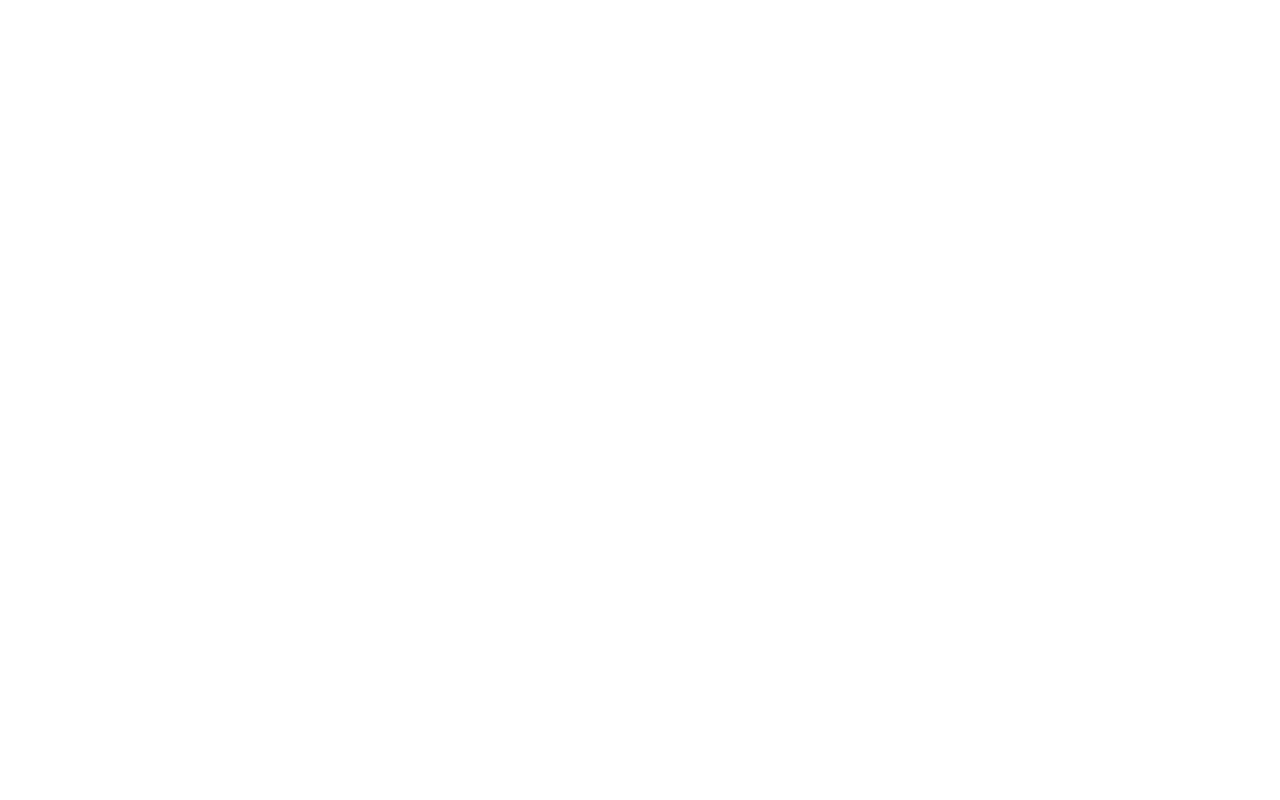
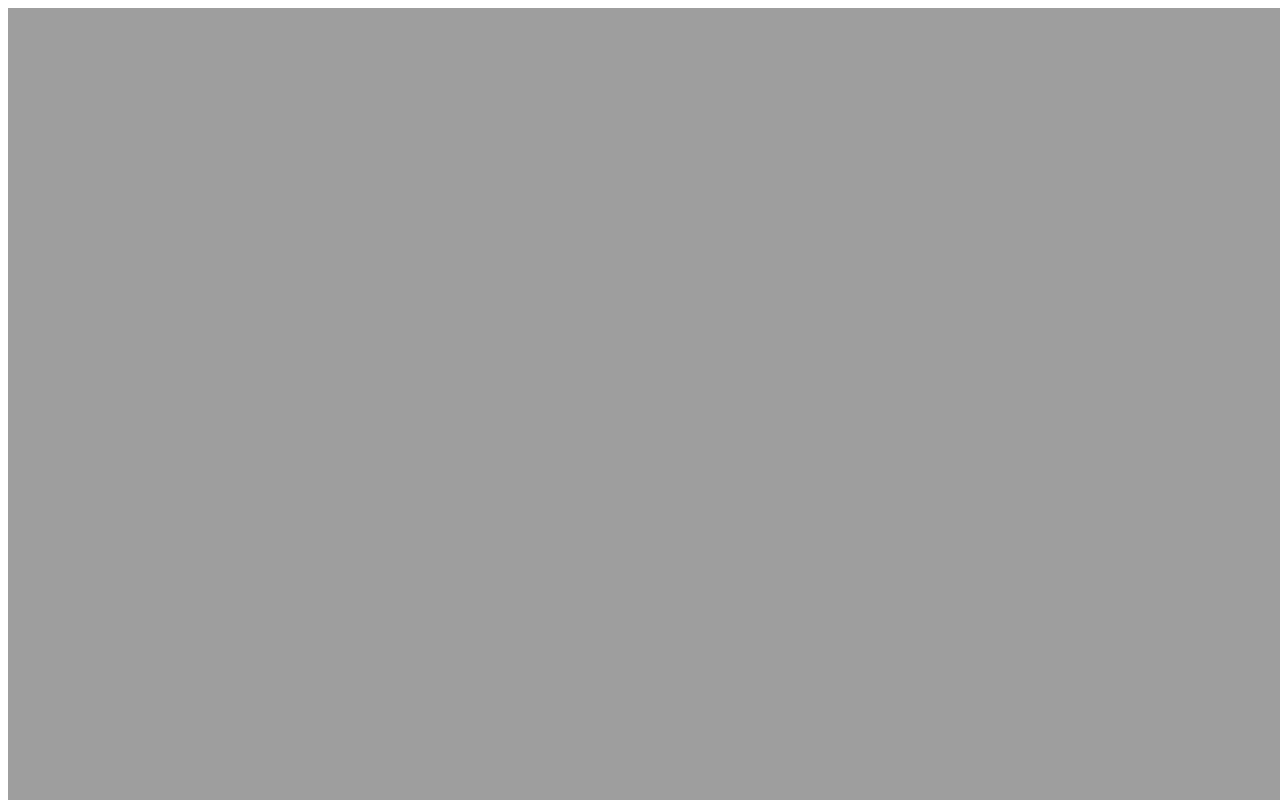
Before and after one commit to lepaya-ssf/lepaya-ssf, a plain HTML site: page index.html in a window 1280 px wide. Shown: the top 800 px of the page. Drawn offline with Linux system fonts and the light colour scheme; the site is published under a folder, as on GitHub Pages, so addresses that start at the root find nothing.

Commit message:
Update index.html

```diff
--- a/index.html
+++ b/index.html
@@ -3,8 +3,7 @@
 
 <head></head>
 <body>
-<div style="width:100vw;min-width:1024px;height:10144px;background-image: url(/img/lepayaBase.png);background-size: contain;background-repeat: no-repeat;">
-
+<img src="./img/lepayaBase.png" style="width: 100vw;height:auto;">
 </div>
 </body>
 </html>
```
